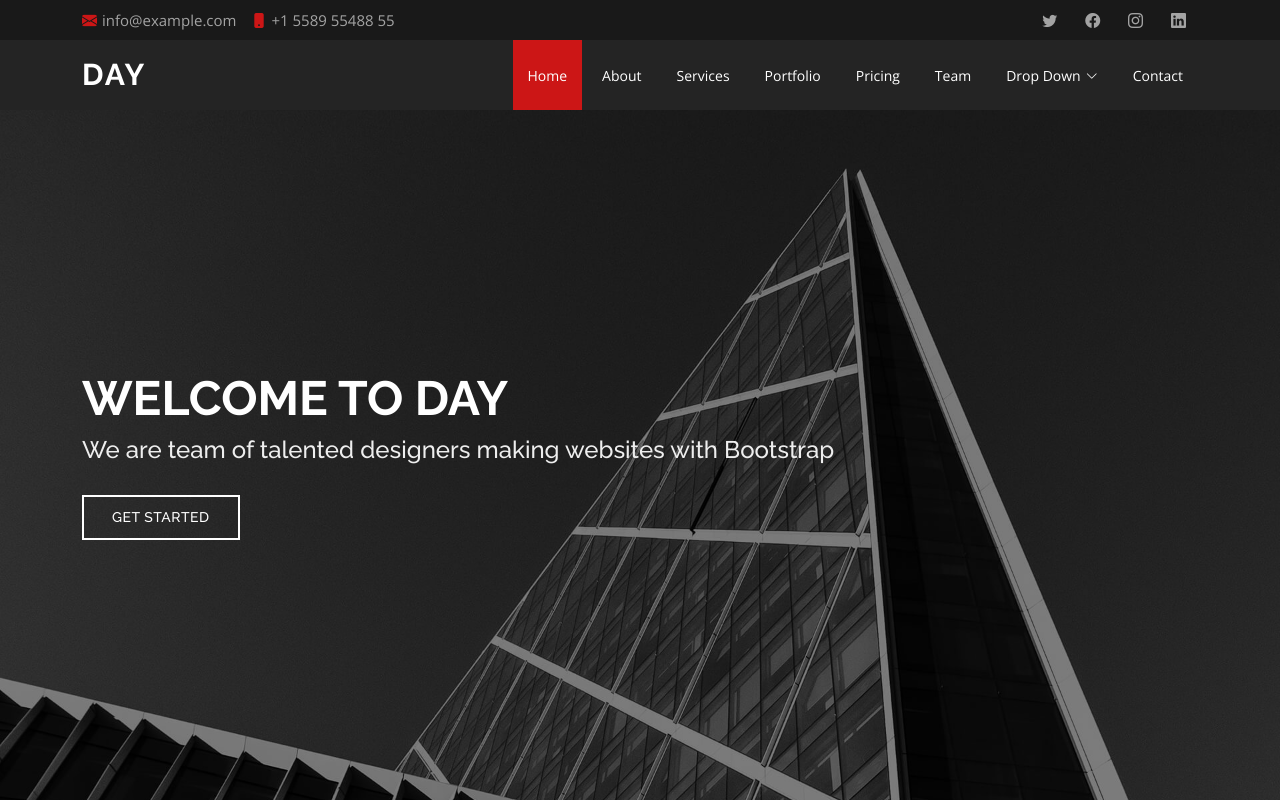
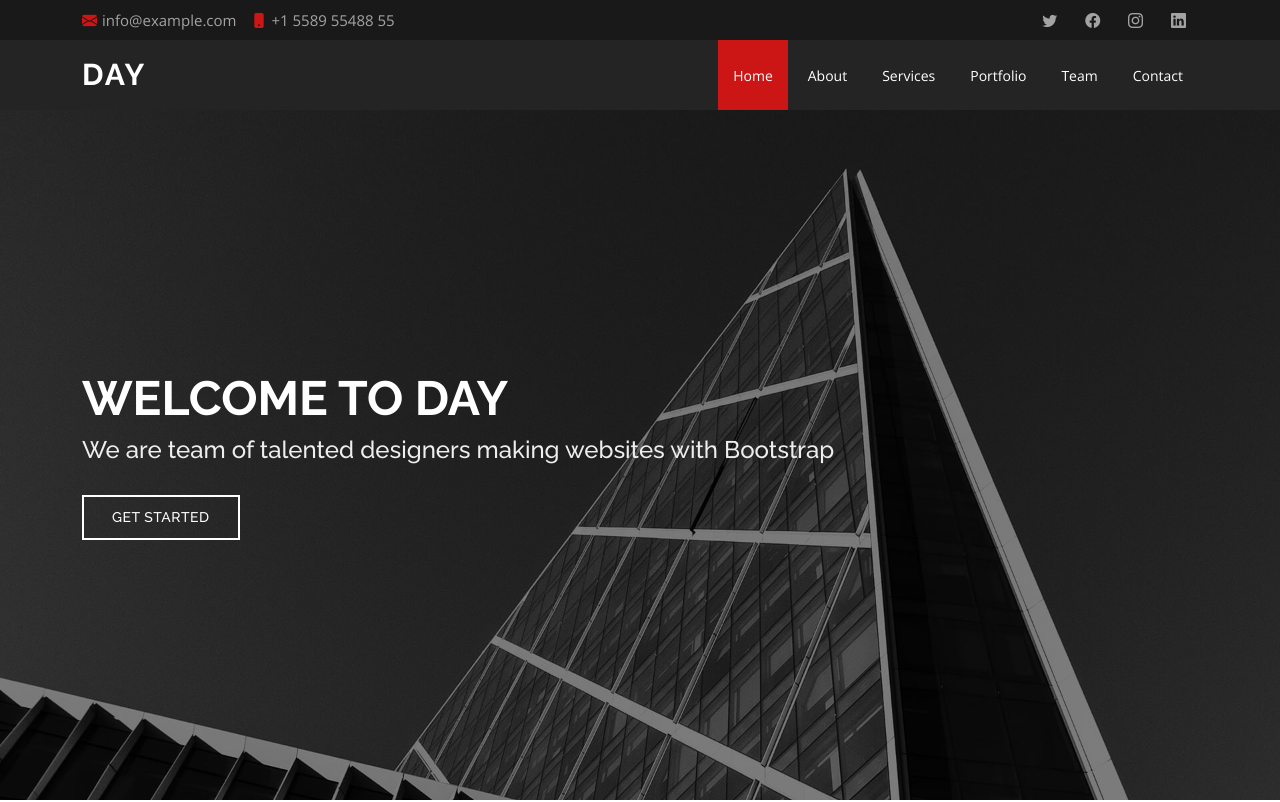
Before and after one commit to MouzamSadiq/ArcVizstudio, a plain HTML site: page index.html in a window 1280 px wide. Shown: the top 802 px of the page. Drawn offline with nearby package versions, Linux system fonts and the light colour scheme.

```diff
--- a/index.html
+++ b/index.html
@@ -68,9 +68,9 @@
           <li><a class="nav-link scrollto" href="#about">About</a></li>
           <li><a class="nav-link scrollto" href="#services">Services</a></li>
           <li><a class="nav-link scrollto " href="#portfolio">Portfolio</a></li>
-          <li><a class="nav-link scrollto" href="#pricing">Pricing</a></li>
+          <!-- <li><a class="nav-link scrollto" href="#pricing">Pricing</a></li> -->
           <li><a class="nav-link scrollto" href="#team">Team</a></li>
-          <li class="dropdown"><a href="#"><span>Drop Down</span> <i class="bi bi-chevron-down"></i></a>
+          <!-- <li class="dropdown"><a href="#"><span>Drop Down</span> <i class="bi bi-chevron-down"></i></a>
             <ul>
               <li><a href="#">Drop Down 1</a></li>
               <li class="dropdown"><a href="#"><span>Deep Drop Down</span> <i class="bi bi-chevron-right"></i></a>
@@ -86,7 +86,7 @@
               <li><a href="#">Drop Down 3</a></li>
               <li><a href="#">Drop Down 4</a></li>
             </ul>
-          </li>
+          </li> -->
           <li><a class="nav-link scrollto" href="#contact">Contact</a></li>
         </ul>
         <i class="bi bi-list mobile-nav-toggle"></i>
```
